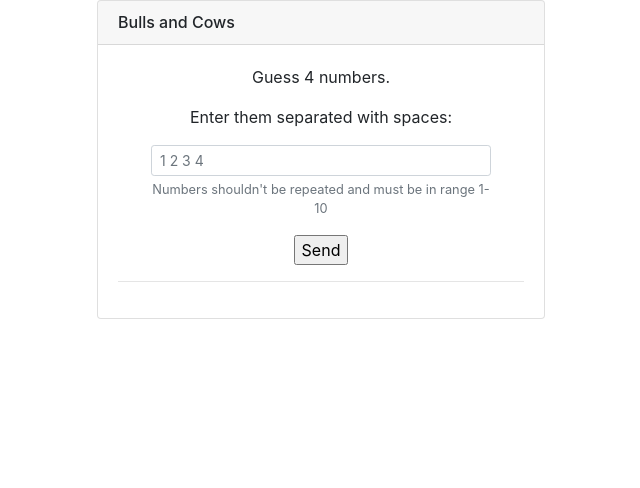
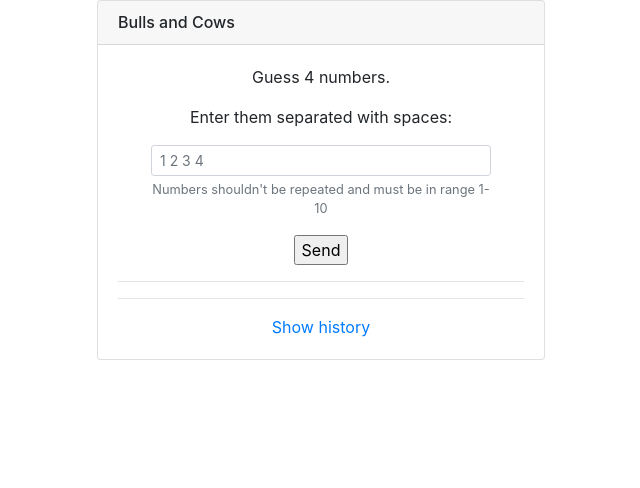
Before and after one commit to nrbksv/bulls_and_cows, a Django app: page / in a window 1280 px wide. Shown: the top 488 px of the page, without its empty margins (319-959 px from the left). Run offline with Django 3.2, Linux system fonts and the light colour scheme; some libraries are stand-ins or nearby versions.

Commit message:
Added game_history.html, history_view.

```diff
--- a/bulls_and_cows/bulls_and_cows/urls.py
+++ b/bulls_and_cows/bulls_and_cows/urls.py
@@ -15,9 +15,10 @@ Including another URLconf
 """
 from django.contrib import admin
 from django.urls import path
-from game_controller.views import game_view
+from game_controller.views import game_view, history_view
 
 urlpatterns = [
     path('admin/', admin.site.urls),
     path('', game_view),
+    path('history/', history_view)
 ]
--- a/bulls_and_cows/game_controller/templates/game_page.html
+++ b/bulls_and_cows/game_controller/templates/game_page.html
@@ -13,4 +13,6 @@
     </form>
     <hr>
     <div><b>{{ warning }}{{ result }}</b></div>
+    <hr>
+    <a href="history">Show history</a>
 {% endblock %}
--- a/bulls_and_cows/game_controller/views.py
+++ b/bulls_and_cows/game_controller/views.py
@@ -1,4 +1,7 @@
 from django.shortcuts import render
+from random import randint
+
+history = [{'step': 0, 'res': ''}]
 
 
 def game_view(request):
@@ -7,8 +10,14 @@ def game_view(request):
     elif request.method == 'POST':
         context = input_validation(request)
         if context.get('numbers'):
-            context['result'] = check(context.get('numbers'))
+            check(context.get('numbers'))
+            context['result'] = history[-1].get('res')
         return render(request, 'game_page.html', context)
+
+
+def history_view(request):
+    context = {'history': history}
+    return render(request, 'game_history.html', context)
 
 
 def input_validation(request):
@@ -43,6 +52,8 @@ def check(numbers):
         elif numbers[i] in secret_nums:
             cows += 1
 
+    step = history[-1]['step']
     if bulls == 4:
-        return 'You got it right!'
-    return f'You got {bulls} bulls, {cows} cows'
+        history.append({'step': step+1, 'res': 'You got it right!'})
+        return
+    history.append({'step': step+1, 'res': f'You got {bulls} bulls, {cows} cows'})
```
Also changed, not shown: bulls_and_cows/game_controller/templates/game_history.html (added, +13 -0 lines).
